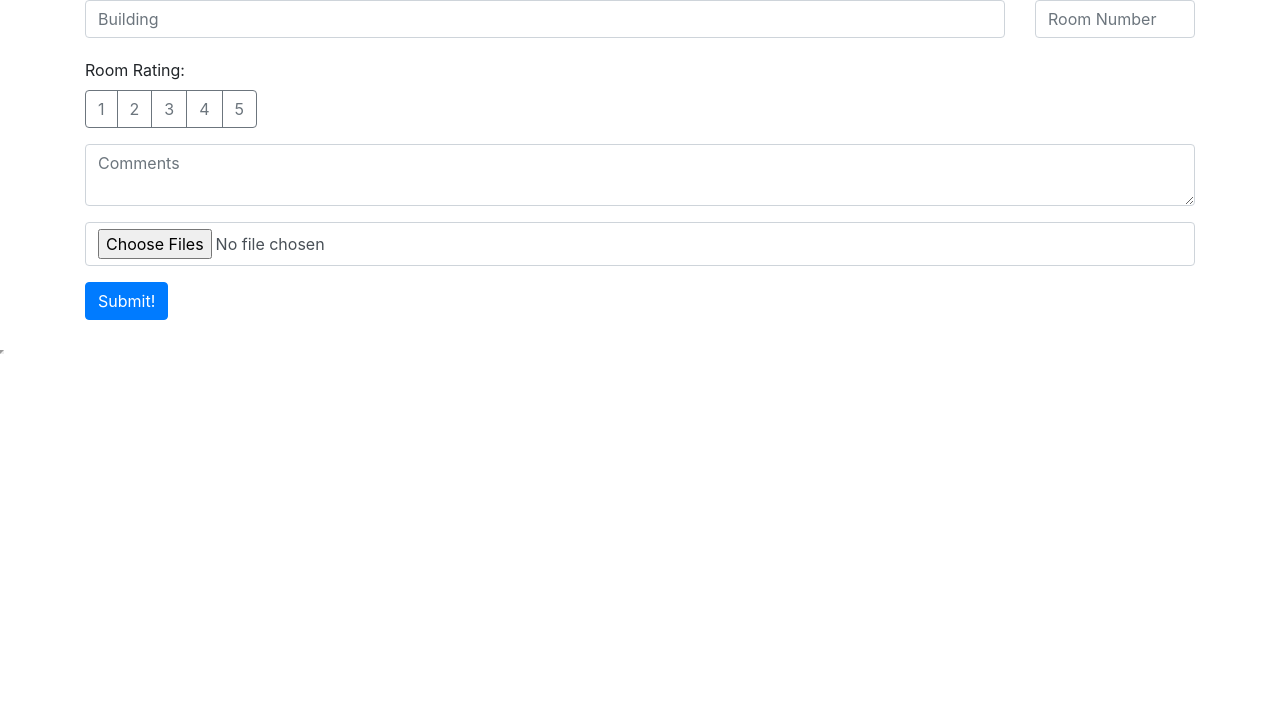
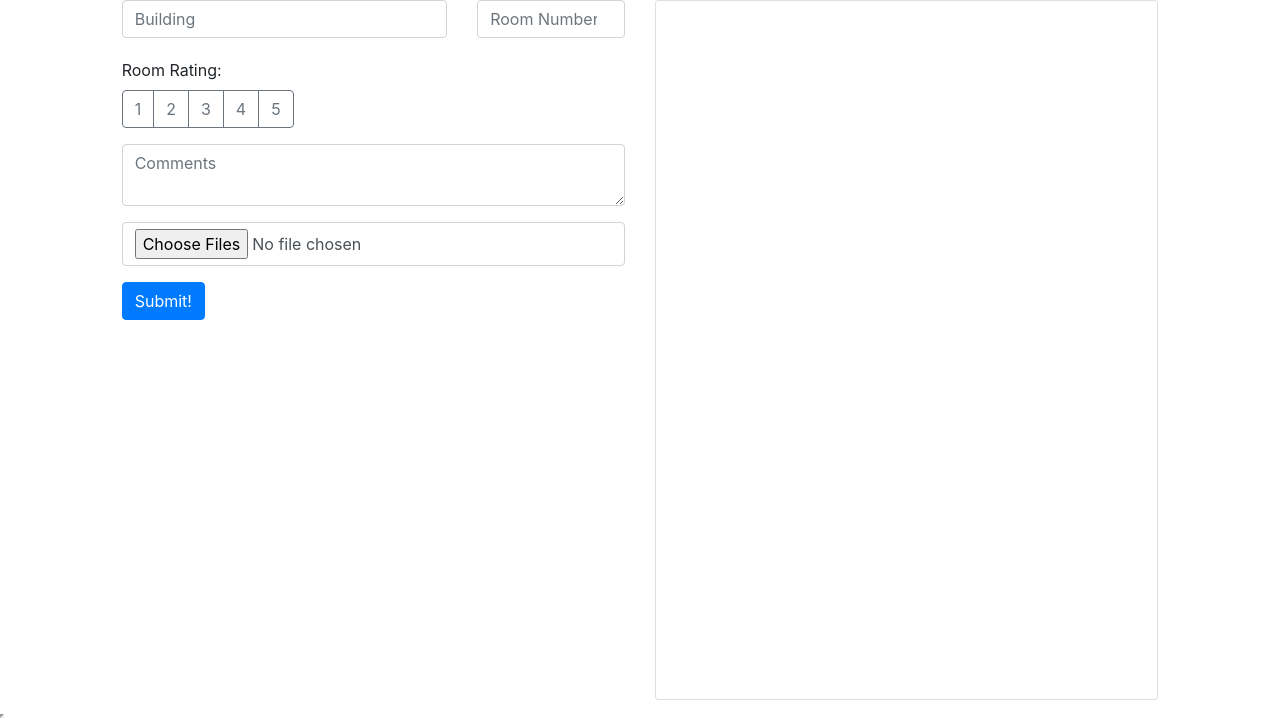
Before and after one commit to coolfan/ward, a Flask app: page /reviews_page in a window 1280 px wide. Shown: the part 76-800 px from the top of the page. Run offline with Flask 2, Linux system fonts and the light colour scheme; parts of the project's set-up code (start-up, migrations or seed data) failed here and were passed over; some libraries are stand-ins or nearby versions.

Commit message:
changed the layout of the reviews page to include a bigcard for the room that the person is reviewing

```diff
--- /dev/null
+++ b/rooms/static/reviews_page.css
@@ -0,0 +1,4 @@
+.bigcard_col {
+	height: calc(100vh - 100px);
+    max-height: calc(100vh - 100px);
+}
--- a/rooms/templates/reviews_page/reviews_page.html
+++ b/rooms/templates/reviews_page/reviews_page.html
@@ -11,19 +11,21 @@
 
   <body>
 	{% include 'navbar.html' %}
-	<div class="container">
+	<div class="container-fluid">
+	  <div class="row">
+		<div class="col col-sm-1">
+		</div>
+		<div class="col col-sm-5">
 		  <form action="/review" method="POST" enctype="multipart/form-data" id="review" target="target">
 			<div class="form-group row">
-		  <div class="col col-sm-10">
+			  <div class="col col-sm-8">
 				<input class="form-control" type="text" name="building" id="building" placeholder="Building" />
 			  </div>
-		  <div class="col col-sm-2">
+			  <div class="col col-sm-4">
 				<input class="form-control" type="number" name="roomnum" id="roomnum" placeholder="Room Number" />
 			  </div>
 			</div>
 			<input type="hidden" name="roomid" id="roomid" />
-
-
 			<div class="form-group row">
 			  <div class="col col-sm-12">
 				<label class="form-text" for="rc-buttons">
@@ -48,12 +50,7 @@
 				</div>
 			  </div>
 			</div>
-
-		<!--<div class="form-group row">
-		  <div class="col col-sm-12">-->
 			<input class="form-control" type="hidden" name="rating" id="rating" placeholder="Rating 1-5" />
-		  <!--</div>
-		</div>-->
 			<div class="form-group row">
 			  <div class="col col-sm-12">
 				<textarea class="form-control" name="text" id="text" placeholder="Comments"></textarea>
@@ -71,6 +68,20 @@
 			</div>
 		  </form>
 		</div>
+		<div class="col col-sm-5 bigcard_col">
+		  <div class="card h-100">
+			<div class="container-fluid">
+			  <div class="card-body">
+				<div class="row" id="bigcard_body">
+				</div>
+			  </div>
+			</div>
+		  </div>
+		</div>
+		<div class="col col-sm-1">
+		</div>
+	  </div>
+	</div>
 	<iframe name="target" style="width: 0px;height: 0px"></iframe>
 
   </body>
```
Lines whose indentation alone changed are shown as unchanged.
